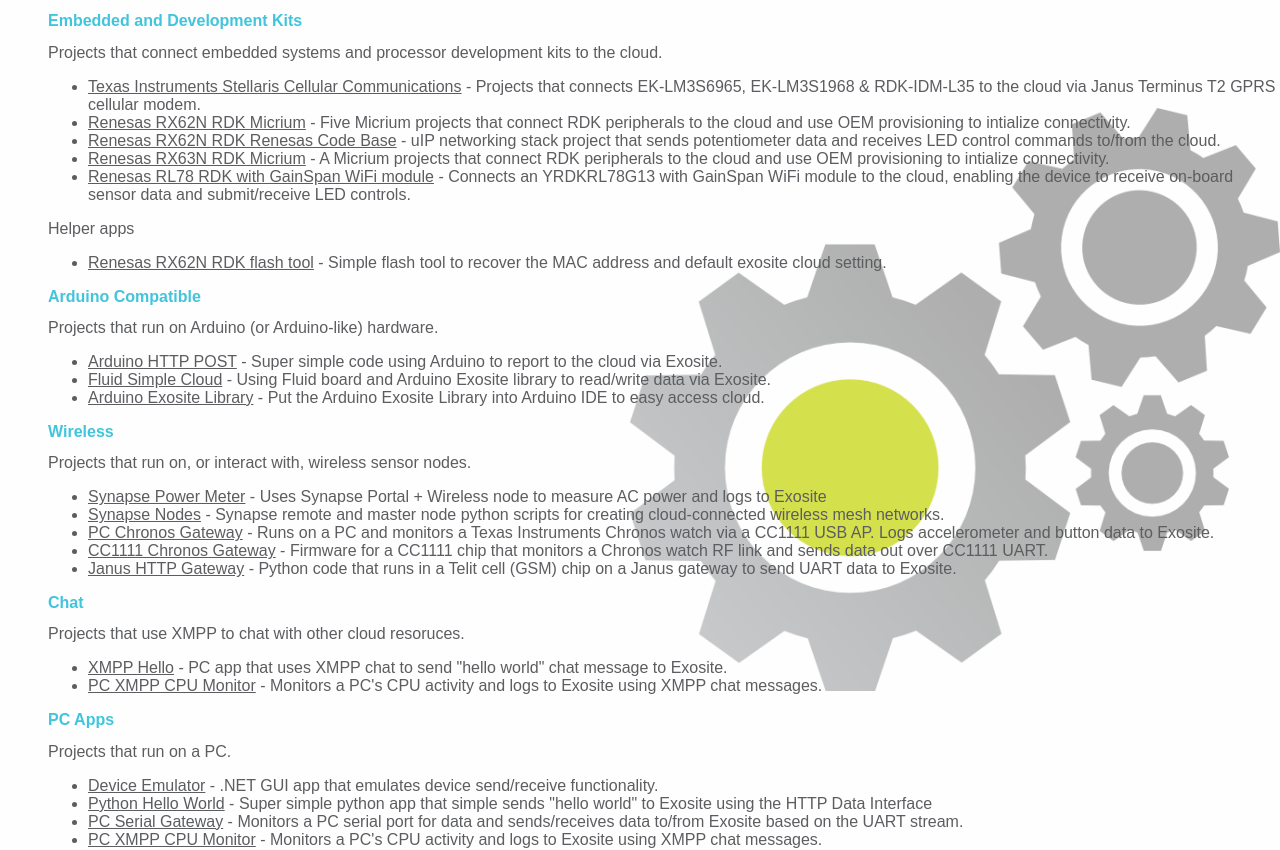
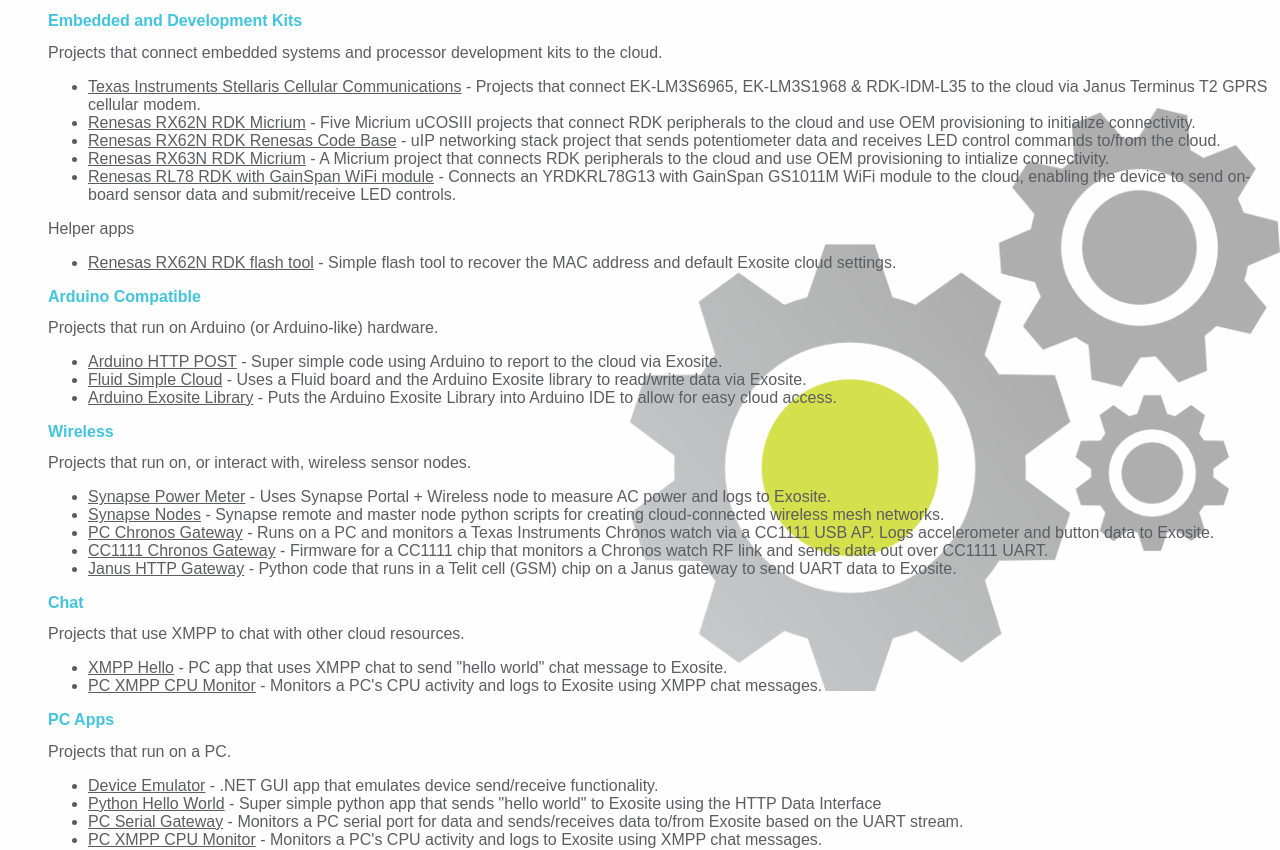
Before and after one commit to exosite-garage/exosite-garage.github.com, a plain HTML site: page index.html in a window 1280 px wide. Shown: the part 109-959 px from the top of the page. Drawn offline with Linux system fonts and the light colour scheme.

Commit message:
re-name customizable widget scripts to custom widget scripts and correct grammatical errors

```diff
--- a/index.html
+++ b/index.html
@@ -33,34 +33,34 @@
     <h2>Embedded and Development Kits</h2>
     Projects that connect embedded systems and processor development kits to the cloud.
     <ul>
-      <li><a href="https://github.com/exosite-garage/stellaris_atdt_cloud">Texas Instruments Stellaris Cellular Communications</a> - Projects that connects EK-LM3S6965, EK-LM3S1968 & RDK-IDM-L35 to the cloud via Janus Terminus T2 GPRS cellular modem.</li>
-      <li><a href="https://github.com/exosite-garage/micrium_gnurx_cloud">Renesas RX62N RDK Micrium</a> - Five Micrium projects that connect RDK peripherals to the cloud and use OEM provisioning to intialize connectivity.</li>
+      <li><a href="https://github.com/exosite-garage/stellaris_atdt_cloud">Texas Instruments Stellaris Cellular Communications</a> - Projects that connect EK-LM3S6965, EK-LM3S1968 & RDK-IDM-L35 to the cloud via Janus Terminus T2 GPRS cellular modem.</li>
+      <li><a href="https://github.com/exosite-garage/micrium_gnurx_cloud">Renesas RX62N RDK Micrium</a> - Five Micrium uCOSIII projects that connect RDK peripherals to the cloud and use OEM provisioning to initialize connectivity.</li>
       <li><a href="https://github.com/exosite-garage/uip_rx62n_cloud">Renesas RX62N RDK Renesas Code Base</a> - uIP networking stack project that sends potentiometer data and receives LED control commands to/from the cloud.</li>
-      <li><a href="https://github.com/exosite-garage/micrium_hewrx_rx63n_cloud">Renesas RX63N RDK Micrium</a> - A Micrium projects that connect RDK peripherals to the cloud and use OEM provisioning to intialize connectivity.</li>
-      <li><a href="https://github.com/exosite-garage/gs_rl78_cloud">Renesas RL78 RDK with GainSpan WiFi module</a> - Connects an YRDKRL78G13 with GainSpan WiFi module to the cloud, enabling the device to receive on-board sensor data and submit/receive LED controls.</li>
+      <li><a href="https://github.com/exosite-garage/micrium_hewrx_rx63n_cloud">Renesas RX63N RDK Micrium</a> - A Micrium project that connects RDK peripherals to the cloud and use OEM provisioning to intialize connectivity.</li>
+      <li><a href="https://github.com/exosite-garage/gs_rl78_cloud">Renesas RL78 RDK with GainSpan WiFi module</a> - Connects an YRDKRL78G13 with GainSpan GS1011M WiFi module to the cloud, enabling the device to send on-board sensor data and submit/receive LED controls.</li>
     </ul>
     Helper apps
      <ul>
-      <li><a href="https://github.com/exosite-garage/rx62n_rdk_flashtool">Renesas RX62N RDK flash tool</a> - Simple flash tool to recover the MAC address and default exosite cloud setting.</li>
+      <li><a href="https://github.com/exosite-garage/rx62n_rdk_flashtool">Renesas RX62N RDK flash tool</a> - Simple flash tool to recover the MAC address and default Exosite cloud settings.</li>
     </ul>
     <h2>Arduino Compatible</h2>
     Projects that run on Arduino (or Arduino-like) hardware.
     <ul>
       <li><a href="https://github.com/exosite-garage/arduino_http_post">Arduino HTTP POST</a> - Super simple code using Arduino to report to the cloud via Exosite.</li>
-      <li><a href="https://github.com/exosite-garage/fluid_simple_cloud">Fluid Simple Cloud</a> - Using Fluid board and Arduino Exosite library to read/write data via Exosite.</li>
-      <li><a href="https://github.com/exosite-garage/arduino_exosite_library">Arduino Exosite Library</a> - Put the Arduino Exosite Library into Arduino IDE to easy access cloud.</li>
+      <li><a href="https://github.com/exosite-garage/fluid_simple_cloud">Fluid Simple Cloud</a> - Uses a Fluid board and the Arduino Exosite library to read/write data via Exosite.</li>
+      <li><a href="https://github.com/exosite-garage/arduino_exosite_library">Arduino Exosite Library</a> - Puts the Arduino Exosite Library into Arduino IDE to allow for easy cloud access.</li>
     </ul>
     <h2>Wireless</h2>
     Projects that run on, or interact with, wireless sensor nodes.
     <ul>
-      <li><a href="https://github.com/exosite-garage/exompp-synapse">Synapse Power Meter</a> - Uses Synapse Portal + Wireless node to measure AC power and logs to Exosite</li>
+      <li><a href="https://github.com/exosite-garage/exompp-synapse">Synapse Power Meter</a> - Uses Synapse Portal + Wireless node to measure AC power and logs to Exosite.</li>
       <li><a href="https://github.com/exosite-garage/synapse_nodes">Synapse Nodes</a> - Synapse remote and master node python scripts for creating cloud-connected wireless mesh networks.</li>
       <li><a href="https://github.com/exosite-garage/pc_chronos_gateway">PC Chronos Gateway</a> - Runs on a PC and monitors a Texas Instruments Chronos watch via a CC1111 USB AP.  Logs accelerometer and button data to Exosite.</li>
       <li><a href="https://github.com/exosite-garage/cc1111_chronos_uartgw">CC1111 Chronos Gateway</a> - Firmware for a CC1111 chip that monitors a Chronos watch RF link and sends data out over CC1111 UART.</li>
       <li><a href="https://github.com/exosite-garage/janus_http_gateway">Janus HTTP Gateway</a> - Python code that runs in a Telit cell (GSM) chip on a Janus gateway to send UART data to Exosite.</li>
     </ul>
     <h2>Chat</h2>
-    Projects that use XMPP to chat with other cloud resoruces.
+    Projects that use XMPP to chat with other cloud resources.
     <ul>
       <li><a href="https://github.com/exosite-garage/xmpp_hello">XMPP Hello</a> - PC app that uses XMPP chat to send "hello world" chat message to Exosite.</li>
       <li><a href="https://github.com/exosite-garage/pc_xmpp_cpumon">PC XMPP CPU Monitor</a> - Monitors a PC's CPU activity and logs to Exosite using XMPP chat messages.</li>
@@ -69,7 +69,7 @@
     Projects that run on a PC.
     <ul>
       <li><a href="https://github.com/exosite-garage/device_emulator">Device Emulator</a> - .NET GUI app that emulates device send/receive functionality.</li>
-      <li><a href="https://github.com/exosite-garage/python_helloworld">Python Hello World</a> - Super simple python app that simple sends "hello world" to Exosite using the HTTP Data Interface</li>
+      <li><a href="https://github.com/exosite-garage/python_helloworld">Python Hello World</a> - Super simple python app that sends "hello world" to Exosite using the HTTP Data Interface</li>
       <li><a href="https://github.com/exosite-garage/pc_serial_gateway">PC Serial Gateway</a> - Monitors a PC serial port for data and sends/receives data to/from Exosite based on the UART stream.</li>
       <li><a href="https://github.com/exosite-garage/pc_xmpp_cpumon">PC XMPP CPU Monitor</a> - Monitors a PC's CPU activity and logs to Exosite using XMPP chat messages.</li>
     </ul>
@@ -86,7 +86,7 @@
     </ul>
     Portal widget scripts
     <ul>
-      <li><a href="https://github.com/exosite-garage/customizable_widget_scripts">Customizable Widget Scripts</a> - JavaScript apps that uses user's data from the cloud to represent it in a number of different ways.</li>
+      <li><a href="https://github.com/exosite-garage/custom_widget_scripts">Custom Widget Scripts</a> - JavaScript apps that uses user's data from the cloud to represent it in a number of different ways.</li>
     </ul>
   </div>
 
```
